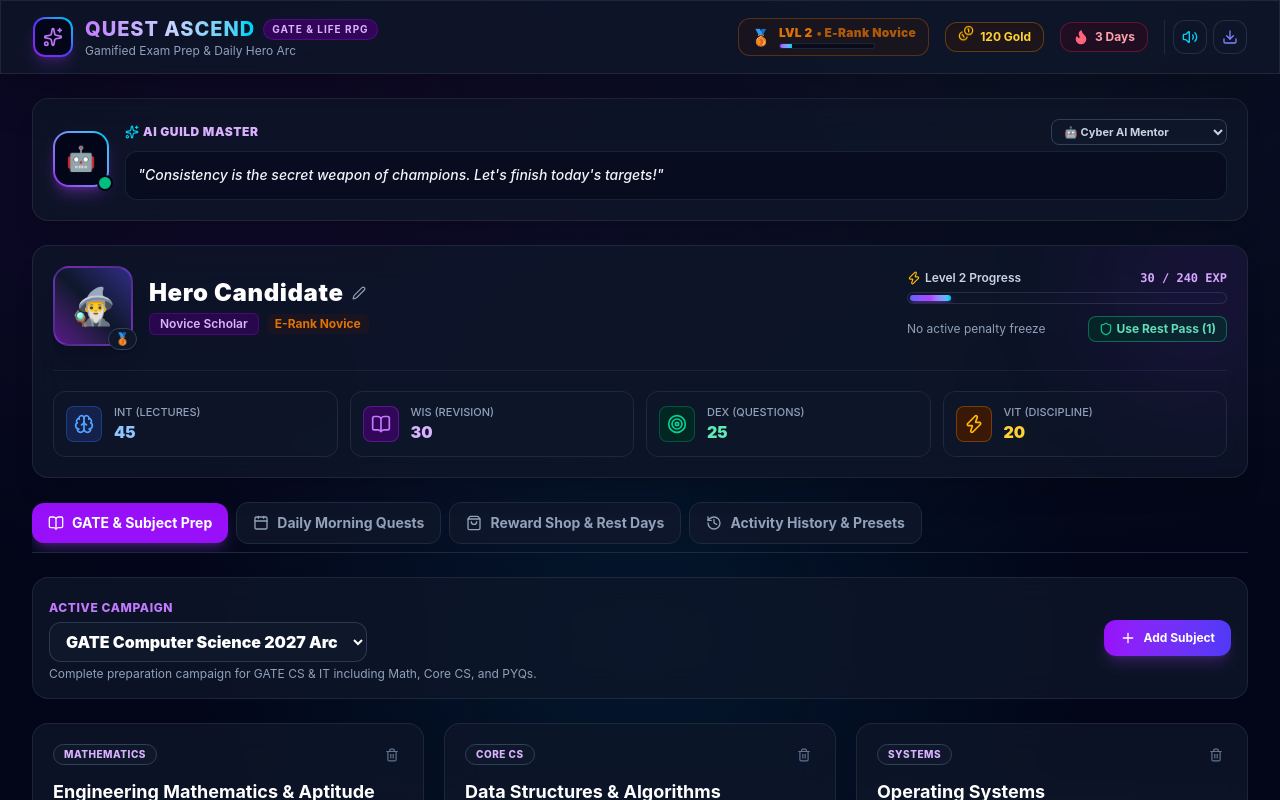
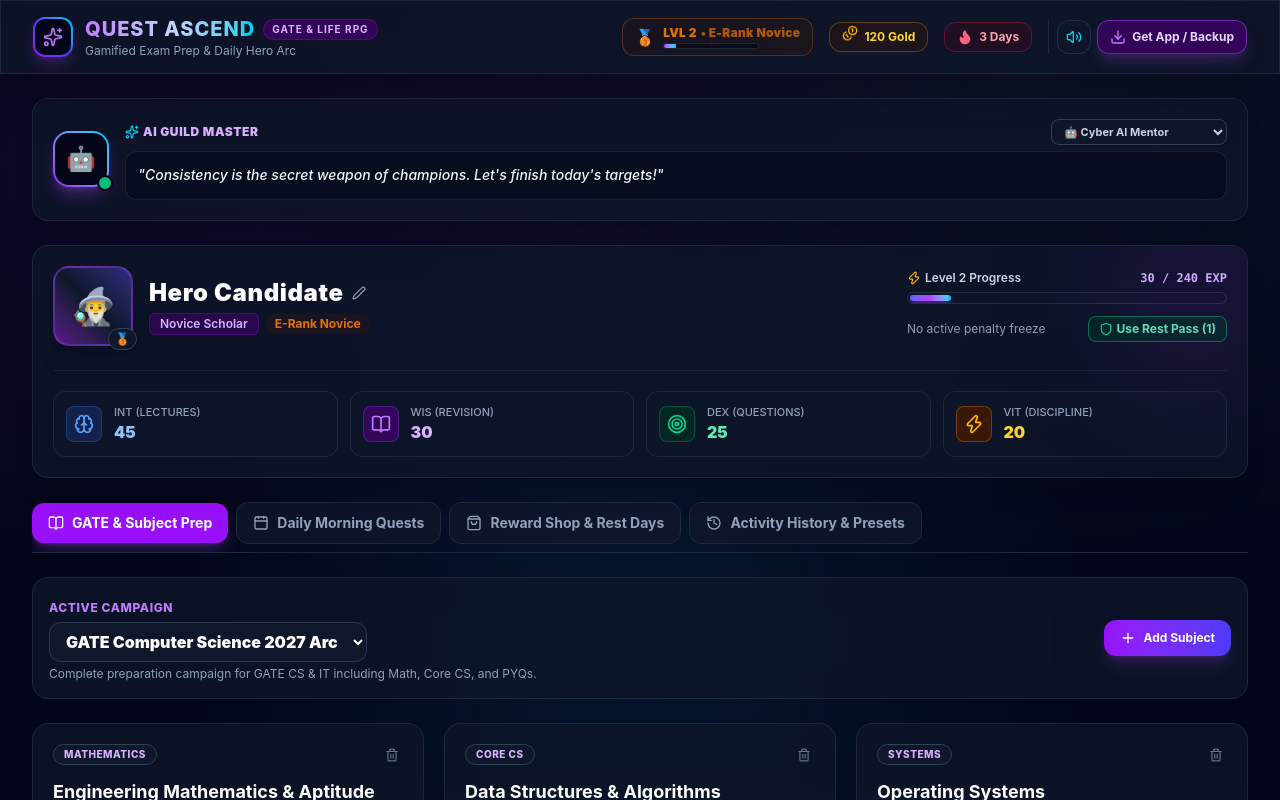
Before and after one commit to devil15371/quest-ascend-rpg, a React (Vite) app: page / in a window 1280 px wide. Shown: the top 800 px of the page. Built offline with nearby package versions, Linux system fonts and the light colour scheme.

Commit message:
Add compiled QuestAscend.apk and updated Navbar download dropdown

```diff
--- a/src/components/Navbar.jsx
+++ b/src/components/Navbar.jsx
@@ -1,10 +1,12 @@
-import React from 'react';
-import { Shield, Flame, Coins, Volume2, VolumeX, Download, RefreshCw, Sparkles, Award } from 'lucide-react';
+import React, { useState } from 'react';
+import { Shield, Flame, Coins, Volume2, VolumeX, Download, Sparkles, Smartphone, Save, X } from 'lucide-react';
 import { audio } from '../utils/audioEngine';
 import { getRankTier, calculateLevel } from '../utils/rpgEngine';
 import { exportDataAsJSON } from '../utils/storage';
 
 export default function Navbar({ userData, setUserData, isMuted, setIsMuted, onOpenLevelUp }) {
+  const [showDownloadMenu, setShowDownloadMenu] = useState(false);
+
   const levelInfo = calculateLevel(userData.profile.totalExp);
   const rank = getRankTier(levelInfo.level);
 
@@ -83,7 +85,7 @@ export default function Navbar({ userData, setUserData, isMuted, setIsMuted, onO
           )}
 
           {/* Controls */}
-          <div className="flex items-center gap-1.5 pl-2 border-l border-slate-800">
+          <div className="flex items-center gap-1.5 pl-2 border-l border-slate-800 relative">
             <button
               onClick={toggleMute}
               className="p-2 rounded-xl bg-slate-900/80 hover:bg-slate-800 text-slate-300 border border-slate-700/60 transition"
@@ -92,13 +94,66 @@ export default function Navbar({ userData, setUserData, isMuted, setIsMuted, onO
               {isMuted ? <VolumeX className="w-4 h-4 text-rose-400" /> : <Volume2 className="w-4 h-4 text-cyan-400" />}
             </button>
 
+            {/* Download Options Button */}
             <button
-              onClick={() => exportDataAsJSON(userData)}
-              className="p-2 rounded-xl bg-slate-900/80 hover:bg-slate-800 text-slate-300 border border-slate-700/60 transition hidden sm:flex"
-              title="Export backup data (JSON)"
+              onClick={() => setShowDownloadMenu(!showDownloadMenu)}
+              className="px-3 py-2 rounded-xl bg-purple-950/80 hover:bg-purple-900 text-purple-200 border border-purple-500/50 font-bold text-xs flex items-center gap-1.5 transition shadow-lg shadow-purple-500/20"
+              title="Download Options"
             >
-              <Download className="w-4 h-4 text-indigo-400" />
+              <Download className="w-4 h-4 text-purple-400" />
+              <span className="hidden sm:inline">Get App / Backup</span>
             </button>
+
+            {/* Download Modal Dropdown */}
+            {showDownloadMenu && (
+              <div className="absolute top-12 right-0 w-72 glass-panel p-4 rounded-2xl border border-purple-500/40 shadow-2xl z-50 bg-slate-950/95 space-y-3">
+                <div className="flex items-center justify-between border-b border-slate-800 pb-2">
+                  <span className="text-xs font-black uppercase text-purple-400 flex items-center gap-1">
+                    <Download className="w-3.5 h-3.5" /> Downloads & Save Data
+                  </span>
+                  <button onClick={() => setShowDownloadMenu(false)} className="text-slate-400 hover:text-white">
+                    <X className="w-4 h-4" />
+                  </button>
+                </div>
+
+                {/* Option 1: Direct APK Download */}
+                <a
+                  href="./QuestAscend.apk"
+                  download="QuestAscend.apk"
+                  onClick={() => setShowDownloadMenu(false)}
+                  className="p-3 rounded-xl bg-purple-950/80 hover:bg-purple-900 border border-purple-500/50 flex items-center gap-3 transition group"
+                >
+                  <div className="w-8 h-8 rounded-lg bg-purple-600/30 flex items-center justify-center text-purple-300">
+                    <Smartphone className="w-4 h-4" />
+                  </div>
+                  <div>
+                    <span className="text-xs font-bold text-white block group-hover:text-purple-300">
+                      📲 Download Android App (.apk)
+                    </span>
+                    <span className="text-[10px] text-slate-400">Direct mobile APK installer file</span>
+                  </div>
+                </a>
+
+                {/* Option 2: Export JSON Save Data */}
+                <button
+                  onClick={() => {
+                    exportDataAsJSON(userData);
+                    setShowDownloadMenu(false);
+                  }}
+                  className="w-full text-left p-3 rounded-xl bg-slate-900 hover:bg-slate-800 border border-slate-800 flex items-center gap-3 transition group"
+                >
+                  <div className="w-8 h-8 rounded-lg bg-slate-800 flex items-center justify-center text-indigo-400">
+                    <Save className="w-4 h-4" />
+                  </div>
+                  <div>
+                    <span className="text-xs font-bold text-white block group-hover:text-indigo-300">
+                      💾 Backup RPG Save Data (.json)
+                    </span>
+                    <span className="text-[10px] text-slate-400">Export your levels, stats & progress</span>
+                  </div>
+                </button>
+              </div>
+            )}
           </div>
         </div>
 
```
Also changed, not shown: 1 other file (tests, documents, lock files or other folders).
